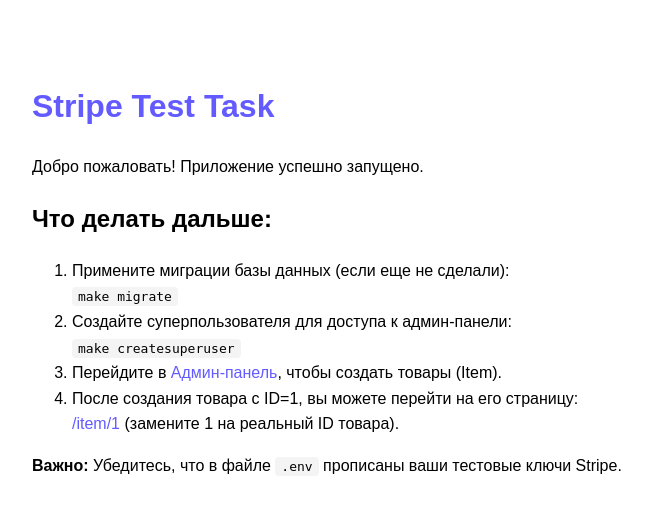
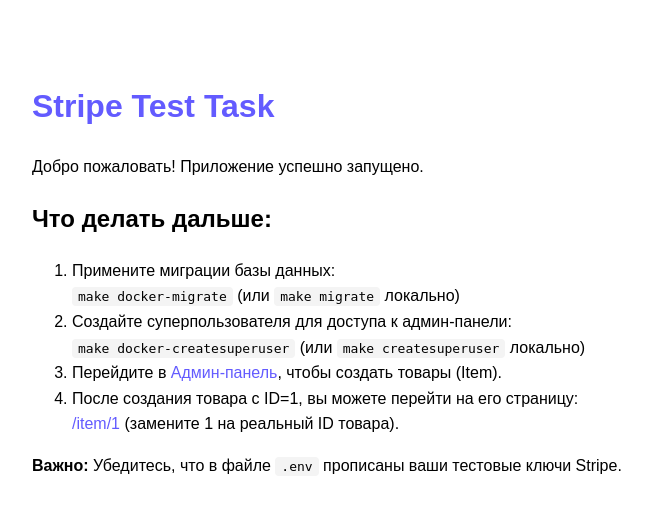
Before and after one commit to leerov/stripe-test-task, a Django app: page / in a window 1280 px wide. Shown: the top 513 px of the page, without its empty margins (208-856 px from the left). Run offline with Django 4.2, Linux system fonts and the light colour scheme.

Commit message:
feat: add docker-migrate and docker-createsuperuser make targets and update instructions

```diff
--- a/templates/items/index.html
+++ b/templates/items/index.html
@@ -15,11 +15,11 @@
     <p>Добро пожаловать! Приложение успешно запущено.</p>
     <h2>Что делать дальше:</h2>
     <ol>
-        <li>Примените миграции базы данных (если еще не сделали):<br>
-            <code>make migrate</code>
+        <li>Примените миграции базы данных:<br>
+            <code>make docker-migrate</code> (или <code>make migrate</code> локально)
         </li>
         <li>Создайте суперпользователя для доступа к админ-панели:<br>
-            <code>make createsuperuser</code>
+            <code>make docker-createsuperuser</code> (или <code>make createsuperuser</code> локально)
         </li>
         <li>Перейдите в <a href="/admin/">Админ-панель</a>, чтобы создать товары (Item).</li>
         <li>После создания товара с ID=1, вы можете перейти на его страницу:<br>
```
Also changed, not shown: 1 other file.
